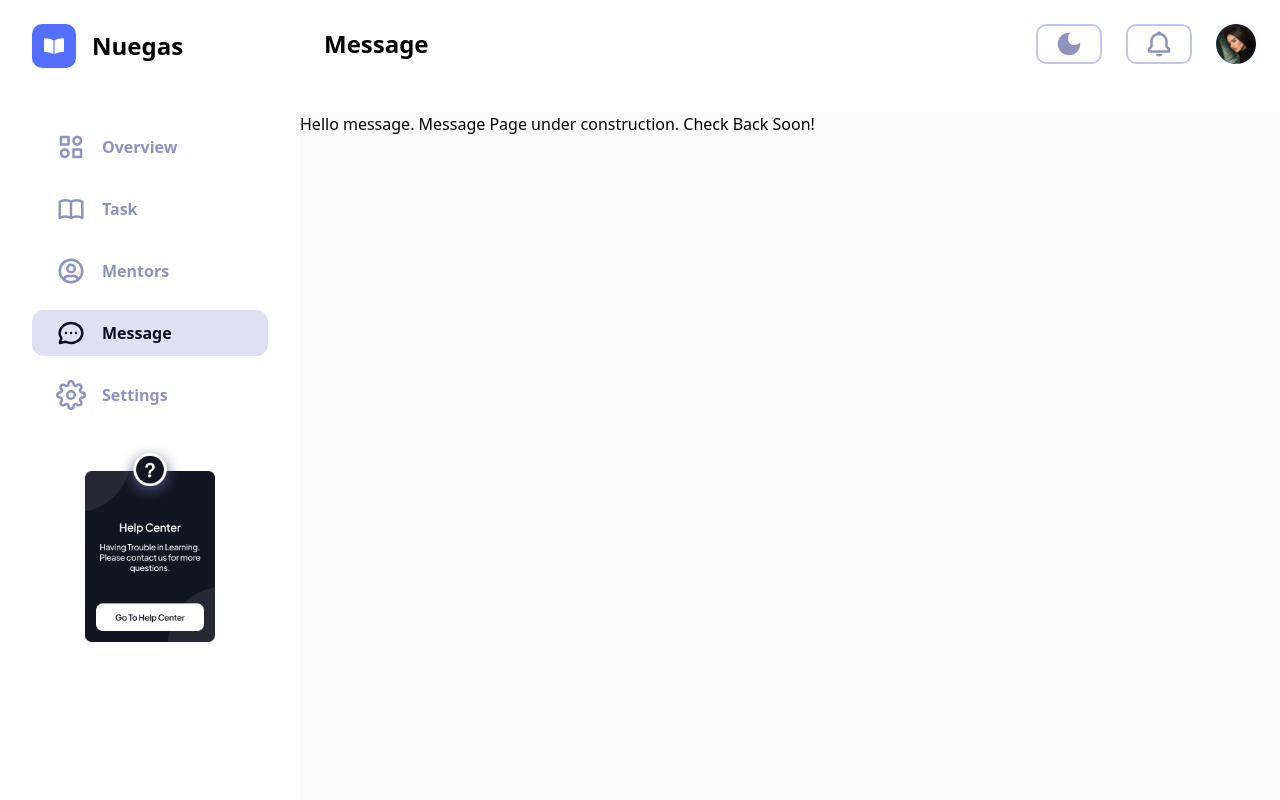
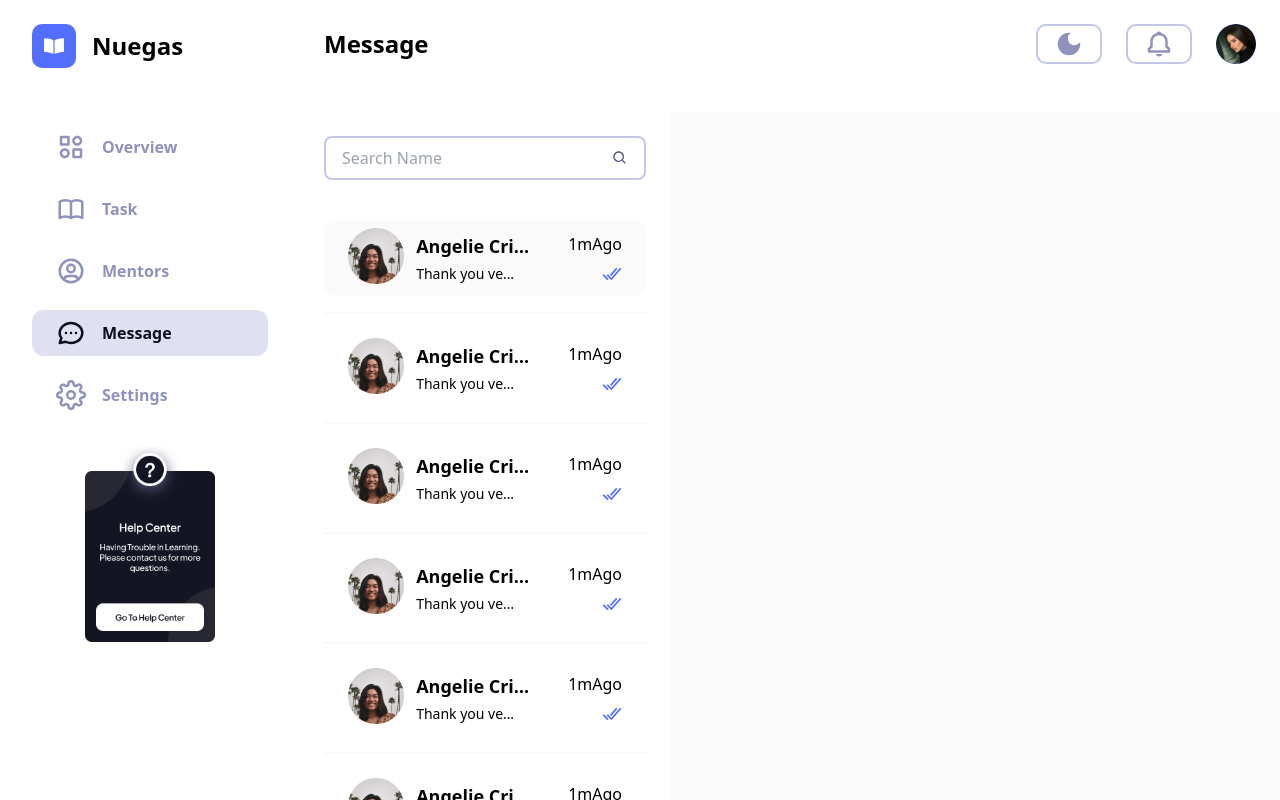
Before and after one commit to yemicoded/advance-task-management-system, a Next.js app: page /message in a window 1280 px wide. Built offline with nearby package versions, Linux system fonts and the light colour scheme.

Commit message:
Started working on the chat inteface

```diff
--- a/components/chat-card.jsx
+++ b/components/chat-card.jsx
@@ -6,11 +6,13 @@ import {IoCheckmarkDoneSharp} from 'react-icons/io5'
 
 export default function ChatCard({
       status='read',
+      active,
       classname,
       children
 }) {
       const classes = clx(
-            "flex space-x-3 items-center rounded-xl py-2 px-6 bg-[#FAFAFA] hover:bg-secondary-100 w-fit",
+            "flex space-x-3 items-center rounded-xl py-2 px-6 hover:bg-secondary-100 w-full lg:w-fit",
+            active && 'bg-[#FAFAFA] dark:text-secondary-500',
             classname
       )
       return (
@@ -18,10 +20,10 @@ export default function ChatCard({
                   <div className='w-[60px] h-[60px]'>
                         <Image src='/dp.png' width={100} height={100} alt="" layout='responsive' />
                   </div>
-                  <div className='flex space-x-8'>
+                  <div className='flex-1 flex space-x-8'>
                         <div className='flex flex-col space-y-1'>
-                              <p className='font-semibold text-lg'>Angelie Crison</p>
-                              <p className='text-sm'>Thank you very much. I&apos;m glad</p>
+                              <p className='font-semibold text-lg truncate max-w-[150px] lg:max-w-[120px]'>Angelie Crison</p>
+                              <p className='text-sm truncate max-w-[150px] lg:max-w-[100px]'>Thank you very much. I&apos;m glad</p>
                         </div>
                         <div className='flex flex-col space-y-1 justify-between items-end'>
                               <p>1mAgo</p>
@@ -41,7 +43,7 @@ export function ChatProfile({
       children
 }) {
       const classes = clx(
-            "flex space-x-3 items-center rounded-xl py-2 px-6 bg-[#FAFAFA] hover:bg-secondary-100 w-fit",
+            "flex space-x-3 items-center rounded-xl py-2 px-6 w-fit",
             classname
       )
       return (
--- a/components/general/header.jsx
+++ b/components/general/header.jsx
@@ -46,7 +46,7 @@ export default function PrimaryHeader({
                   <div className={`${padded && 'px-4 lg:px-6'} flex flex-col space-y-6 lg:space-y-0`}>
                         <p className='lg:hidden font-semibold text-2xl'>{ title}</p>
                         {!noSearchBar && <div className={`flex justify-between w-full space-x-2 lg:space-x-4 `}>
-                              <Search classname=''/>
+                              <Search classname='' placeholder='Search Task'/>
                               <div className={`hidden lg:flex space-x-6 `}>
                                     <Button size='medium' variant='outlined' category='secondary' iconLeft={<BiCategory size={25} />}>Category</Button>
                                     <Button size='medium' variant='outlined' category='secondary' iconLeft={<CgSortAz size={25}/>}>Sort By: Deadline</Button>
--- a/components/search.jsx
+++ b/components/search.jsx
@@ -6,6 +6,7 @@ export default function Search({
       label,
       placeholder,
       name,
+      noIcon,
       classname,
       children
 }) {
@@ -15,8 +16,8 @@ export default function Search({
       )
       return (
             <div className={classes}>
-                  <input type="text" placeholder='Search Task' className='focus:outline-0 flex-1 bg-transparent text-secondary-500 dark:text-white' />
-                  <BiSearch className='ml-2 cursor-pointer'/>
+                  <input type="text" placeholder={placeholder} className='focus:outline-0 flex-1 bg-transparent text-secondary-500 dark:text-white' />
+                  {!noIcon && <BiSearch className='ml-2 cursor-pointer'/>}
             </div>
       )
 }
--- a/layouts/students/layout.jsx
+++ b/layouts/students/layout.jsx
@@ -18,7 +18,7 @@ export default function Layout({
             }
       }
       const classes = clx(
-            "flex lg:min-h-fit max-h-[105vh] relative overflow-hidden"
+            "flex lg:min-h-fit max-h-screen relative overflow-hidden"
       )
       console.log(isModalOpen)
       if (pageTitle === 'Overview') {
@@ -37,11 +37,11 @@ export default function Layout({
                               </div>
                         </div>
                         {/* Desktop */}
-                        <div className={`hidden lg:block max-h-[105vh] overflow-auto scrollbar-thumb-secondary-100 hover:scrollbar-thumb-secondary-200 scrollbar-thin flex-1 ${pageTitle!=='Message' && 'px-6'} bg-[#FAFAFA] dark:bg-secondary-300/30`}>
+                        <div className={`hidden lg:block max-h-screen overflow-auto scrollbar-thumb-secondary-100 hover:scrollbar-thumb-secondary-200 scrollbar-thin flex-1 ${pageTitle!=='Message' && 'px-6'} bg-[#FAFAFA] dark:bg-secondary-300/30`}>
                               <SecondaryHeader transparent onClickMenu={()=>setIsModalOpen(!isModalOpen)}/>
                               <main className='min-h-screen'>{children}</main>
                         </div>
-                        <div className='hidden min-h-screen lg:flex w-fit bg-[#F5F5F7]  dark:bg-secondary-300/20 justify-center px-4 py-6'>
+                        <div className='hidden min-h-screen overflow-auto scrollbar-thumb-secondary-100 hover:scrollbar-thumb-secondary-200 scrollbar-thin lg:flex w-fit bg-[#F5F5F7]  dark:bg-secondary-300/20 justify-center px-4 py-6'>
                               <TaskDetailsCard classname='' />
                         </div>
                         <MobileNav isOpen={isModalOpen} onClose={handleClose} />
@@ -55,13 +55,15 @@ export default function Layout({
                   <div className='lg:hidden max-h-screen overflow-scroll w-full bg-[#FAFAFA] '>
                         <div className='dark:bg-secondary-500/80 h-fit w-full'>
                         <PrimaryHeader title={pageTitle} padded noSearchBar={!searchFilter} onClickMenu={()=>setIsModalOpen(!isModalOpen)}/>
-                        <main className='max-w-full min-h-screen'>{children}</main>
+                        <main className='max-w-full min-h-fit lg:min-h-screen'>{children}</main>
                         </div>
                   </div>
                   {/* Desktop */}
-                  <div className='hidden lg:block max-h-[105vh] overflow-auto scrollbar-thumb-secondary-100 hover:scrollbar-thumb-secondary-200 scrollbar-thin flex-1 bg-[#FAFAFA] dark:bg-secondary-300/30'>
-                        <PrimaryHeader title={pageTitle} padded noSearchBar={!searchFilter} onClickMenu={()=>setIsModalOpen(!isModalOpen)}/>
-                        <main className={`max-h-full ${pageTitle!=='Message' && 'p-6'}`}>{children}</main>
+                  <div className='hidden lg:block lg:max-h-[100vh] overflow-hidden flex-1 bg-[#FAFAFA] dark:bg-secondary-300/30'>
+                        <PrimaryHeader title={pageTitle} padded noSearchBar={!searchFilter} onClickMenu={() => setIsModalOpen(!isModalOpen)} />
+                        <div className={`${pageTitle!=='Message'? 'overflow-auto max-h-[90vh] scrollbar-thin':'overflow-hidden max-h-[100vh]'} scrollbar-thumb-secondary-100 hover:scrollbar-thumb-secondary-200`}>
+                              <main className={`mb-16 ${pageTitle !== 'Message' && 'p-6'}`}>{children}</main>
+                        </div>
                   </div>
                   <MobileNav isOpen={isModalOpen} onClose={handleClose} />
             </div>
--- a/layouts/students/views/message.jsx
+++ b/layouts/students/views/message.jsx
@@ -1,9 +1,76 @@
 import React from 'react'
+import { clx } from '../../../helpers/clx'
+import Search from '../../../components/search'
+import ChatMessage from '../../../components/chat-message'
+import ChatCard, { ChatProfile } from '../../../components/chat-card'
+import { IconButton } from '../../../components/button'
+import { BsCameraVideo } from 'react-icons/bs'
+import { VscCallOutgoing } from 'react-icons/vsc'
+import { MdPermMedia } from 'react-icons/md'
+import { TbSend } from 'react-icons/tb'
 
-export default function Message() {
+export default function Message({
+      classname,
+      children
+}) {
+      const [isMessageOpen, setIsMessageOpen]=React.useState(false)
+      const classes = clx(
+            "flex w-full max-h-[100vh]",
+            classname
+      )
       return (
-            <div>
-                  Hello message. Message Page under construction. Check Back Soon!
+            <div className={classes}>
+                  <div className='w-full lg:max-w-[370px] max-h-[90vh] lg:max-h-[90vh] overflow-auto scrollbar-thumb-secondary-100 hover:scrollbar-thumb-secondary-200 scrollbar-thin p-6 bg-white dark:bg-secondary-500 dark:border-0 dark:border-secondary-200'>
+                        <Search classname='lg:w-full' placeholder='Search Name'/>
+                        <div className='my-6'>
+                              <div className='py-4 border-b-2 border-secondary-100/20'>
+                                    <ChatCard classname='max-w-full' active/>
+                              </div>
+                              <div className='py-4 border-b-2 border-secondary-100/20'>
+                                    <ChatCard classname='max-w-full' />
+                              </div>
+                              <div className='py-4 border-b-2 border-secondary-100/20'>
+                                    <ChatCard classname='max-w-full' />
+                              </div>
+                              <div className='py-4 border-b-2 border-secondary-100/20'>
+                                    <ChatCard classname='max-w-full' />
+                              </div>
+                              <div className='py-4 border-b-2 border-secondary-100/20'>
+                                    <ChatCard classname='max-w-full' />
+                              </div>
+                              <div className='py-4 border-b-2 border-secondary-100/20'>
+                                    <ChatCard classname='max-w-full' />
+                              </div>
+                              <div className='py-4 border-b-2 border-secondary-100/20'>
+                                    <ChatCard classname='max-w-full' />
+                              </div>
+                        </div>
+                  </div>
+                  {isMessageOpen && <div className='flex-1 relative flex flex-col lg:max-h-[85vh] bg-[#FAFAFA] pb-2'>
+                        <div className='w-full max-h-[100px] bg-white border-t-2 border-l-2 border-secondary-100/20 px-6 flex justify-between items-center'>
+                              <ChatProfile />
+                              <div className='flex space-x-4'>
+                                    <IconButton icon={<BsCameraVideo />} size='large' variant='outlined' category='secondary' rounded />
+                                    <IconButton icon={<VscCallOutgoing />} size='large' variant='outlined' category='secondary' rounded/>
+                              </div>
+                        </div>
+                        <div className='px-6 max-h-[65vh] py-4 overflow-auto scrollbar-thumb-secondary-100 hover:scrollbar-thumb-secondary-200 scrollbar-thin'>
+                              <ChatMessage>Hello World</ChatMessage>
+                              <ChatMessage>Good Morning Angelie. I have questions concerning my task.</ChatMessage>
+                              <ChatMessage received>Ohh! any problem with your assignment?</ChatMessage>
+                              <ChatMessage src='/chat-img.png'>check this out</ChatMessage>
+                              <ChatMessage src='/chat-img.png'>check this out</ChatMessage>
+                              <ChatMessage src='/chat-img.png'>check this out</ChatMessage>
+                              <ChatMessage src='/chat-img.png'>check this out</ChatMessage>
+                        </div>
+                        <div className='bg-white py-4 px-6 fixed xl:static bottom w-full flex justify-between'>
+                              <Search placeholder='Send your message...' noIcon classname='border-0' />
+                              <div className='flex space-x-8 items-center'>
+                                    <IconButton icon={<MdPermMedia size={80} />} size='large' variant='outlined' category='secondary' rounded classname='border-0' />
+                                    <IconButton icon={<TbSend fill='white'/>} size='large'/>
+                              </div>
+                        </div>
+                  </div>}
             </div>
       )
 }
--- a/pages/mentors.jsx
+++ b/pages/mentors.jsx
@@ -12,6 +12,6 @@ export default function MentorsPage() {
 MentorsPage.Info = {
   user: "student",
   title: "Explore Mentors",
-  searchFilter: true,
+  searchFilter: false,
   description: "Task Management Mentors Page"
 }
```
Also changed, not shown: components/chat-message.jsx (+4 -4 lines).
